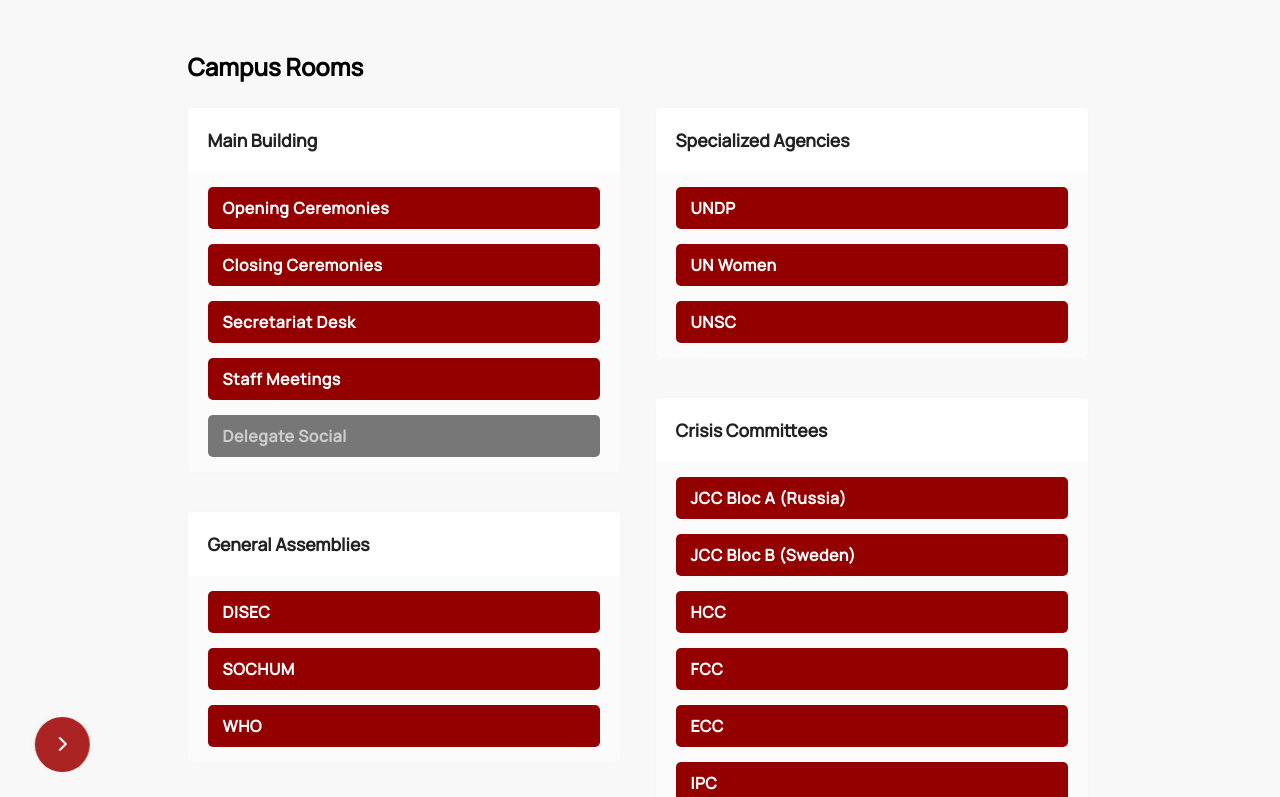
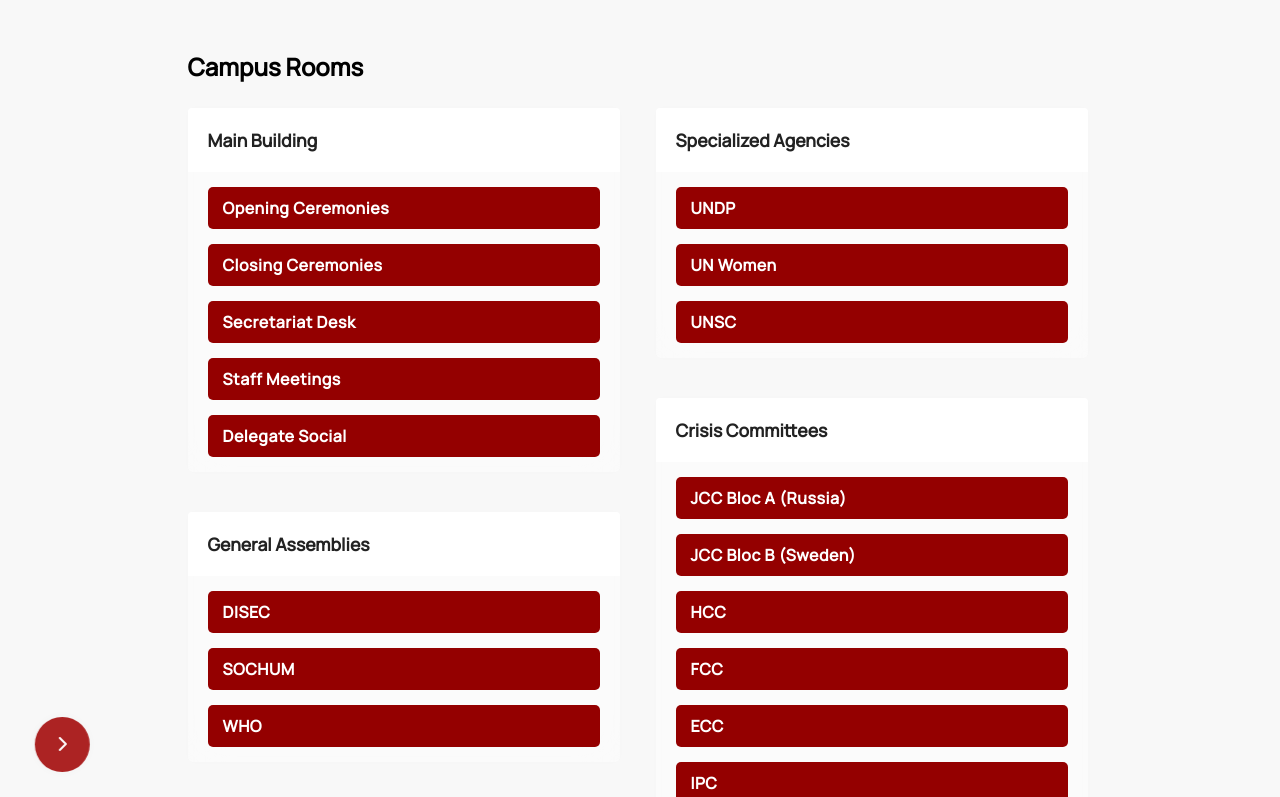
Before and after one commit to naijwu/cahsmun-campus, a React (Create React App) app: page /rooms in a window 1280 px wide. Shown: the top 797 px of the page. Built offline with nearby package versions, Linux system fonts and the light colour scheme; no server answers.

Commit message:
zoom link change again

```diff
--- a/src/Main.js
+++ b/src/Main.js
@@ -29,7 +29,7 @@
                                 <a href='https://zoom.us/j/9307153069' target="_blank" rel="noreferrer" className='committee-item'>
                                     Staff Meetings
                                 </a>
-                                <a href='https://us06web.zoom.us/j/88264017646?pwd=S2xsalFHSUNpV0dpdGZrRWRFeVZxZz09' target="_blank" rel="noreferrer" className={`committee-item funtime ${funTime ? '' : 'disabled'}`}>
+                                <a href='https://us06web.zoom.us/j/6996852074?pwd=RnFBNUNXN3JjQVgxK3ZQWnNoN2VnQT09' target="_blank" rel="noreferrer" className='committee-item'>
                                     Delegate Social
                                 </a>
                             </div>
```
